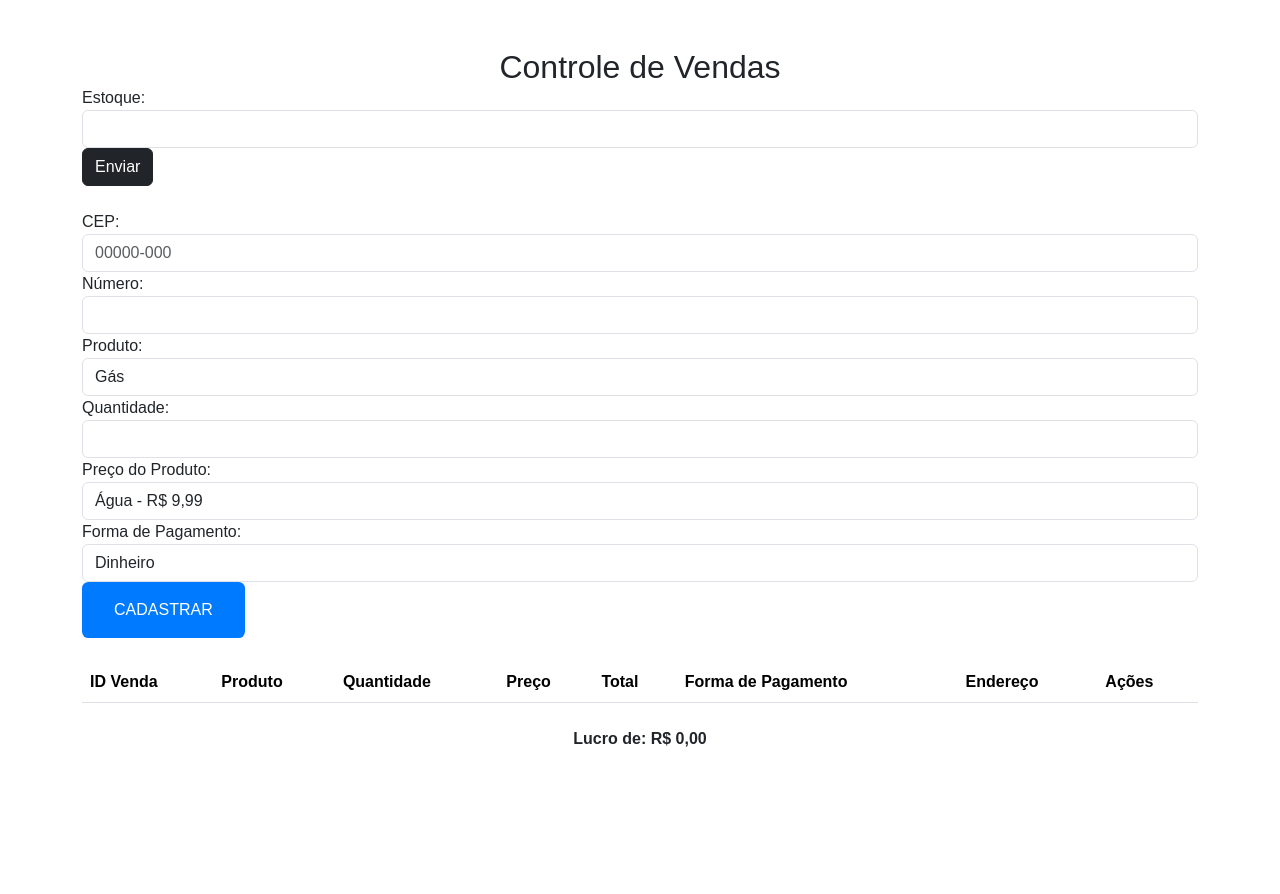
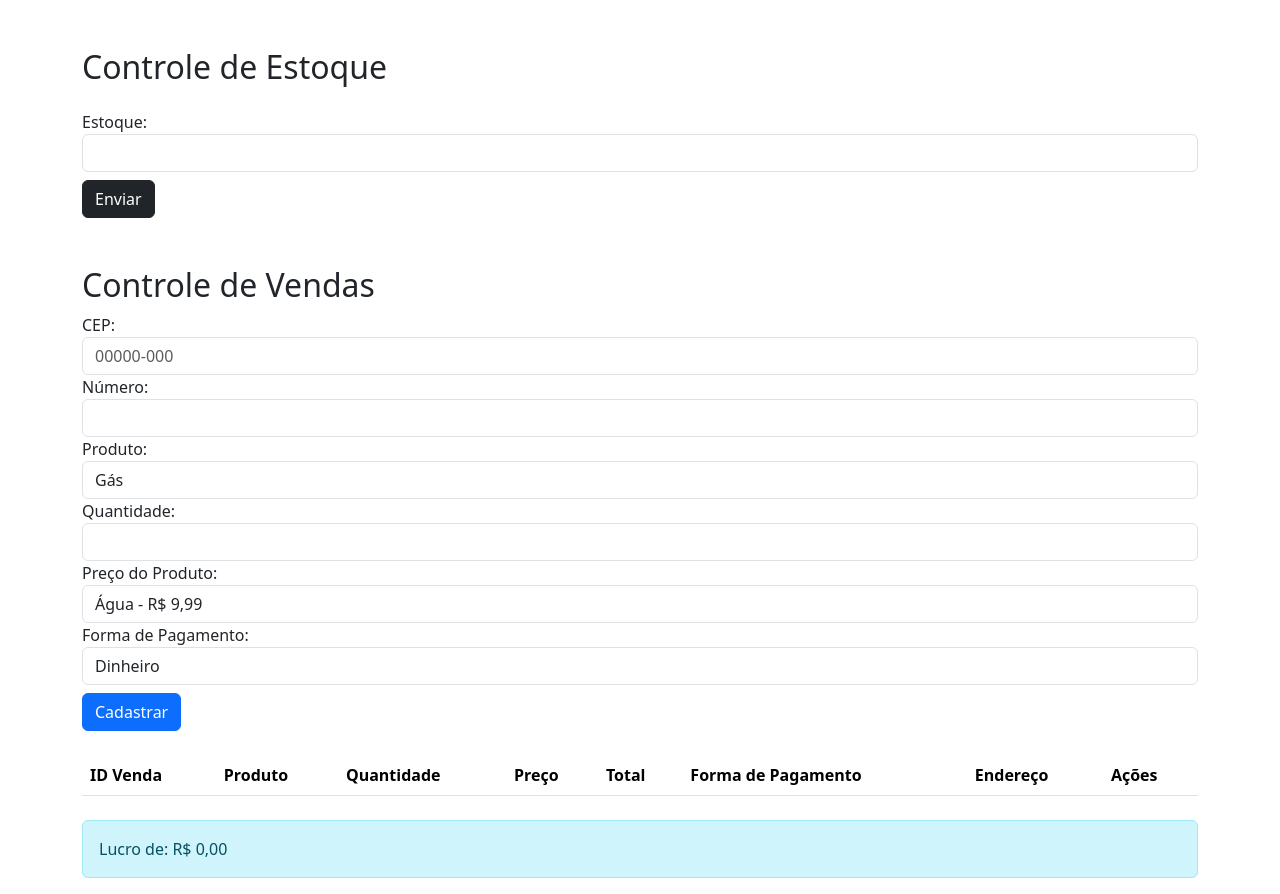
Before and after one commit to batatinhachips/AlcaGas, a PHP site: page /visao/estoque.php in a window 1280 px wide. Before the commit the page ends 747 px from the top, so only its background shows below. Run offline with PHP 8.4, Linux system fonts and the light colour scheme; data that the repository does not hold is empty; some libraries are stand-ins or nearby versions.

Commit message:
Add files via upload

```diff
--- a/visao/estoque.php
+++ b/visao/estoque.php
@@ -1,6 +1,5 @@
 <!DOCTYPE html>
 <html lang="pt-BR">
-
 <head>
     <meta charset="UTF-8">
     <meta name="viewport" content="width=device-width, initial-scale=1.0">
@@ -8,53 +7,64 @@
     <title>Controle de Vendas - Site de Gás</title>
     <script src="../recursos/js/jquery-3.5.1.min.js"></script>
     <script src="../recursos/js/script.js"></script>
-    <link rel="stylesheet" href="recursos/css/styles.css">
+    <link rel="stylesheet" href="recursos/css/estoque.css">
     <script src="https://cdn.jsdelivr.net/npm/sweetalert2@10"></script>
     <script src="https://ajax.googleapis.com/ajax/libs/jquery/3.7.1/jquery.min.js"></script>
 </head>
+<?php
+include '../controladora/conexao.php';
+include '../modelo/vendas.php';
+include '../repositorio/vendas_repositorio.php';
+include "../controladora/autenticacao.php";
+
+$vendasRepositorio = new estoqueRepositorio($conn);
+$vendas = $vendasRepositorio->buscarTodasVendas();
+$totalVendas = $vendasRepositorio->somarTotais();
+?>
 
 <body>
 <div class="container mt-5">
-        <h2 class="text-center">Controle de Vendas</h2>
+    <h2 class="mb-4">Controle de Estoque</h2>
+    <form action="../controladora/processar_vendas.php" method="POST" enctype="multipart/form-data" class="mb-5">
+        <div class="form-group">
+            <label for="total_produtos">Estoque:</label>
+            <input type="text" id="total_produtos" name="total_produtos" class="form-control">
+        </div>
+        <button type="submit" name="cadastro" class="btn btn-dark mt-2">Enviar</button>
+    </form>
 
+    <h2>Controle de Vendas</h2>
     <form action="../controladora/processar_vendas.php" method="POST" enctype="multipart/form-data" class="mb-4">
         <div class="form-group">
-                <label for="total_produtos" class="titulo-campo">Estoque:</label>
-                <input type="text" id="total_produtos" name="total_produtos" class="custom-input form-control">
+            <label for="cep">CEP:</label>
+            <input type="text" id="cep" name="cep" class="form-control" required maxlength="9" placeholder="00000-000">
         </div>
-            <input type="submit" name="cadastro" class="btn btn-dark" value="Enviar">
-        </form>
 
-        <form action="../controladora/processar_vendas.php" method="POST" enctype="multipart/form-data" class="mb-4">
-            <div class="form-group">
-                <label for="cep" class="titulo-campo">CEP:</label>
-                <input type="text" id="cep" name="cep" class="custom-input form-control" required maxlength="9" placeholder="00000-000">
-            </div>
-            <input type="hidden" id="rua" name="rua" value="<?= isset($estoque) ? $estoque->getRua() : ''; ?>" readonly>
-            <input type="hidden" id="bairro" name="bairro" value="<?= isset($estoque) ? $estoque->getBairro() : ''; ?>" readonly>
-            <input type="hidden" id="cidade" name="cidade" value="<?= isset($estoque) ? $estoque->getCidade() : ''; ?>" readonly>
+        <input type="hidden" id="rua" name="rua" value="<?= isset($estoque) ? $estoque->getRua() : ''; ?>">
+        <input type="hidden" id="bairro" name="bairro" value="<?= isset($estoque) ? $estoque->getBairro() : ''; ?>">
+        <input type="hidden" id="cidade" name="cidade" value="<?= isset($estoque) ? $estoque->getCidade() : ''; ?>">
 
         <div class="form-group">
-                <label for="numero" class="titulo-campo">Número:</label>
-                <input type="text" id="numero" name="numero" class="custom-input form-control" required>
+            <label for="numero">Número:</label>
+            <input type="text" id="numero" name="numero" class="form-control" required>
         </div>
 
         <div class="form-group">
-                <label for="produto" class="titulo-campo">Produto:</label>
-                <select id="produto" name="produto" class="custom-input form-control" required>
+            <label for="produto">Produto:</label>
+            <select id="produto" name="produto" class="form-control" required>
                 <option value="Gás">Gás</option>
                 <option value="Agua">Água</option>
             </select>
         </div>
 
         <div class="form-group">
-                <label for="quantidade" class="titulo-campo">Quantidade:</label>
-                <input type="number" id="quantidade" name="quantidade" class="custom-input form-control" required>
+            <label for="quantidade">Quantidade:</label>
+            <input type="number" id="quantidade" name="quantidade" class="form-control" required>
         </div>
 
         <div class="form-group">
-                <label for="preco" class="titulo-campo">Preço do Produto:</label>
-                <select id="preco" name="preco" class="custom-input form-control" required>
+            <label for="preco">Preço do Produto:</label>
+            <select id="preco" name="preco" class="form-control" required>
                 <option value="10.00">Água - R$ 9,99</option>
                 <option value="85.00">Gás Nacional 13kg - R$ 84,99</option>
                 <option value="95.00">Gás Liquigas 13kg - R$ 94,99</option>
@@ -64,8 +74,8 @@
         </div>
 
         <div class="form-group">
-                <label for="formaPagamento" class="titulo-campo">Forma de Pagamento:</label>
-                <select id="formaPagamento" name="formaPagamento" class="custom-input form-control" required>
+            <label for="formaPagamento">Forma de Pagamento:</label>
+            <select id="formaPagamento" name="formaPagamento" class="form-control" required>
                 <option value="Dinheiro">Dinheiro</option>
                 <option value="Cartão de Crédito">Cartão de Crédito</option>
                 <option value="Cartão de Débito">Cartão de Débito</option>
@@ -73,11 +83,11 @@
             </select>
         </div>
 
-            <input type="submit" name="cadastro" class="btn btn-primary" value="CADASTRAR">
+        <button type="submit" name="cadastro" class="btn btn-primary mt-2">Cadastrar</button>
     </form>
 
-        <table class="table mt-4" id="tabelaVendas">
-            <thead>
+    <table class="table table-striped mt-4" id="tabelaVendas">
+        <thead class="thead-dark">
             <tr>
                 <th>ID Venda</th>
                 <th>Produto</th>
@@ -105,24 +115,24 @@
                     <strong>Cidade:</strong> <?= $venda->getCidade() ?>
                 </td>
                 <td>
-                            <form action="../controladora/processar_exclusao.php" method="POST" style="margin-top: 10px;">
+                    <form action="../controladora/processar_exclusao.php" method="POST" class="d-inline">
                         <input type="hidden" name="id" value="<?= $venda->getId(); ?>">
                         <input type="hidden" name="tipo" value="vendas">
-                                <input type="submit" class="btn btn-danger" value="Excluir">
+                        <button type="submit" class="btn btn-danger btn-sm">Excluir</button>
                     </form>
-                            <form action="../visao/editar_estoque.php" method="POST" style="margin-bottom: 10px;">
+                    <form action="../visao/editar_estoque.php" method="POST" class="d-inline">
                         <input type="hidden" name="id" value="<?= $venda->getId(); ?>">
-                                <input type="submit" class="btn btn-success" value="Editar">
+                        <button type="submit" class="btn btn-success btn-sm">Editar</button>
                     </form>
                 </td>
             </tr>
         <?php endforeach; ?>
         </tbody>
     </table>
-        <div class="text-center mt-4">
-            <strong>Lucro de: R$ <?= number_format($totalVendas, 2, ',', '.'); ?></strong>
+    <div class="alert alert-info mt-4">
+        <?php echo "Lucro de: R$ " . number_format($totalVendas, 2, ',', '.'); ?>
     </div>
 </div>
+
 </body>
-
 </html>
```
Lines whose indentation alone changed are shown as unchanged.
